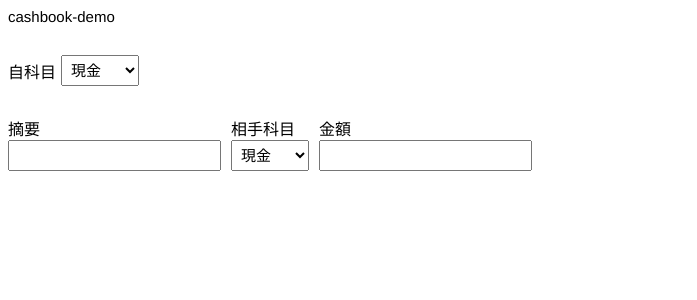
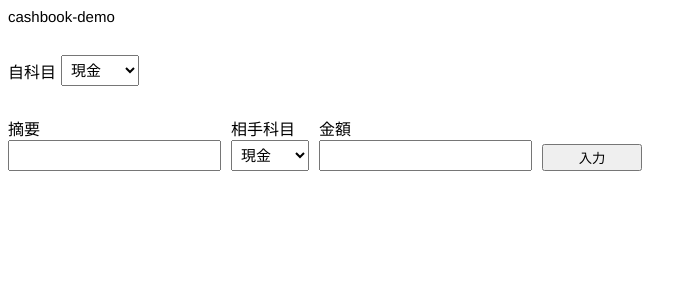
Before and after one commit to asaas/cashbook-demo, a Vue app: page / in a window 1280 px wide. Shown: the top 300 px of the page, without its empty margins (0-697 px from the left). Built offline with nearby package versions, Linux system fonts and the light colour scheme.

Commit message:
feat: add JournalFormSubmitButton

```diff
--- a/src/App.vue
+++ b/src/App.vue
@@ -22,6 +22,8 @@
       <div>金額</div>
       <amount-input />
     </div>
+    <v-spacer width="10px" />
+    <journal-form-submit-button />
   </div>
 </template>
 
@@ -31,6 +33,7 @@ import { defineComponent } from 'vue';
 import AccountSelect from './components/AccountSelect.vue'
 import DescriptionInput from './components/DescriptionInput.vue'
 import AmountInput from './components/AmountInput.vue'
+import JournalFormSubmitButton from './components/JournalFormSubmitButton.vue'
 import VSpacer from './components/VSpacer.vue'
 
 export default defineComponent({
@@ -40,6 +43,7 @@ export default defineComponent({
     AccountSelect,
     DescriptionInput,
     AmountInput,
+    JournalFormSubmitButton,
     VSpacer
   }
 });
@@ -65,5 +69,6 @@ export default defineComponent({
 
 .journal-form {
   display: flex;
+  align-items: flex-end;
 }
 </style>
--- /dev/null
+++ b/src/components/JournalFormSubmitButton.vue
@@ -0,0 +1,18 @@
+<template>
+  <button class="journal-form-submit-button">入力</button>
+</template>
+
+<script lang="ts">
+import { defineComponent } from 'vue';
+
+export default defineComponent({
+  name: 'JournalFormSubmitButton'
+})
+</script>
+
+<style scoped>
+.journal-form-submit-button {
+  width: 100px;
+  padding: 2px;
+}
+</style>
```
